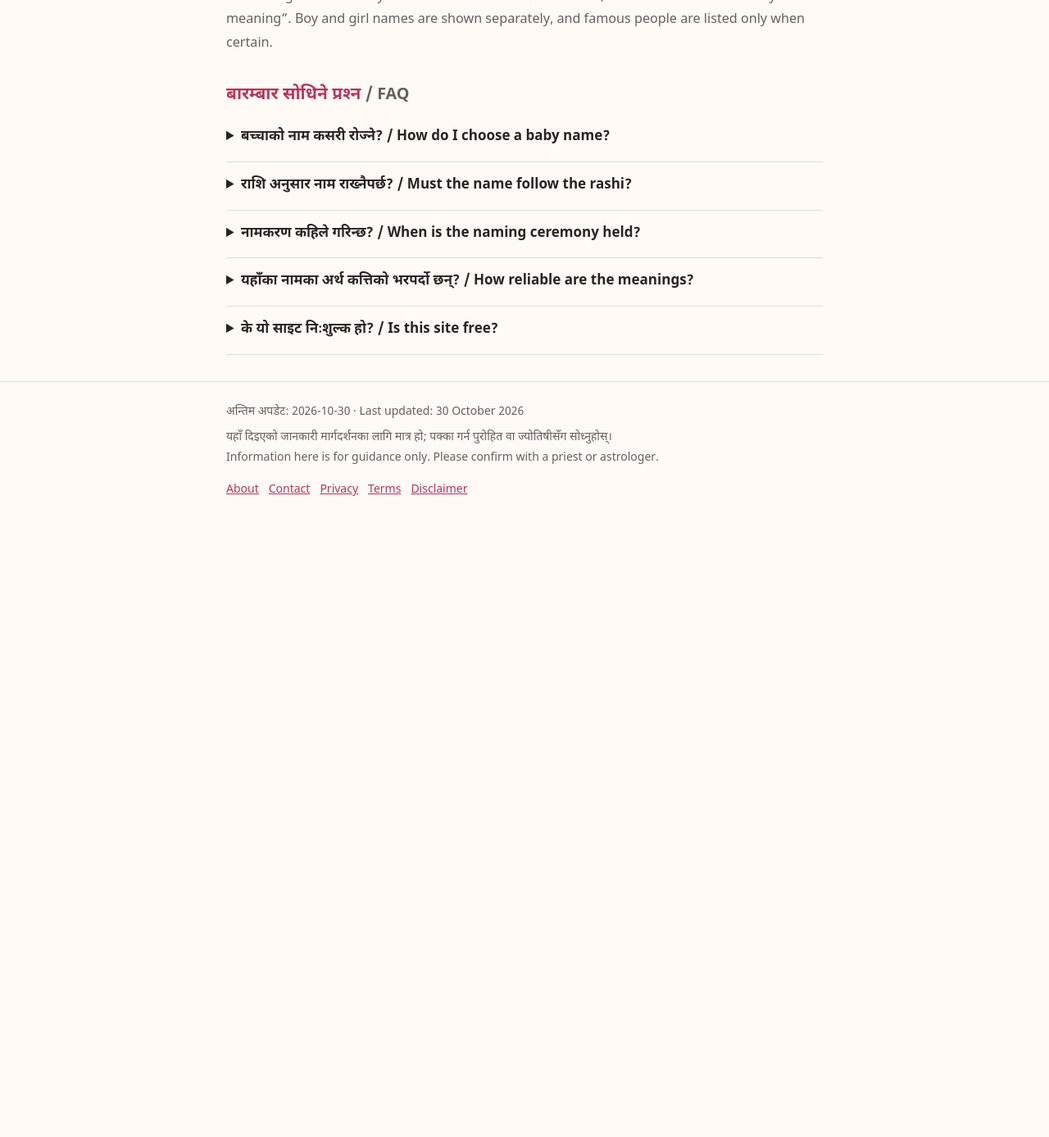
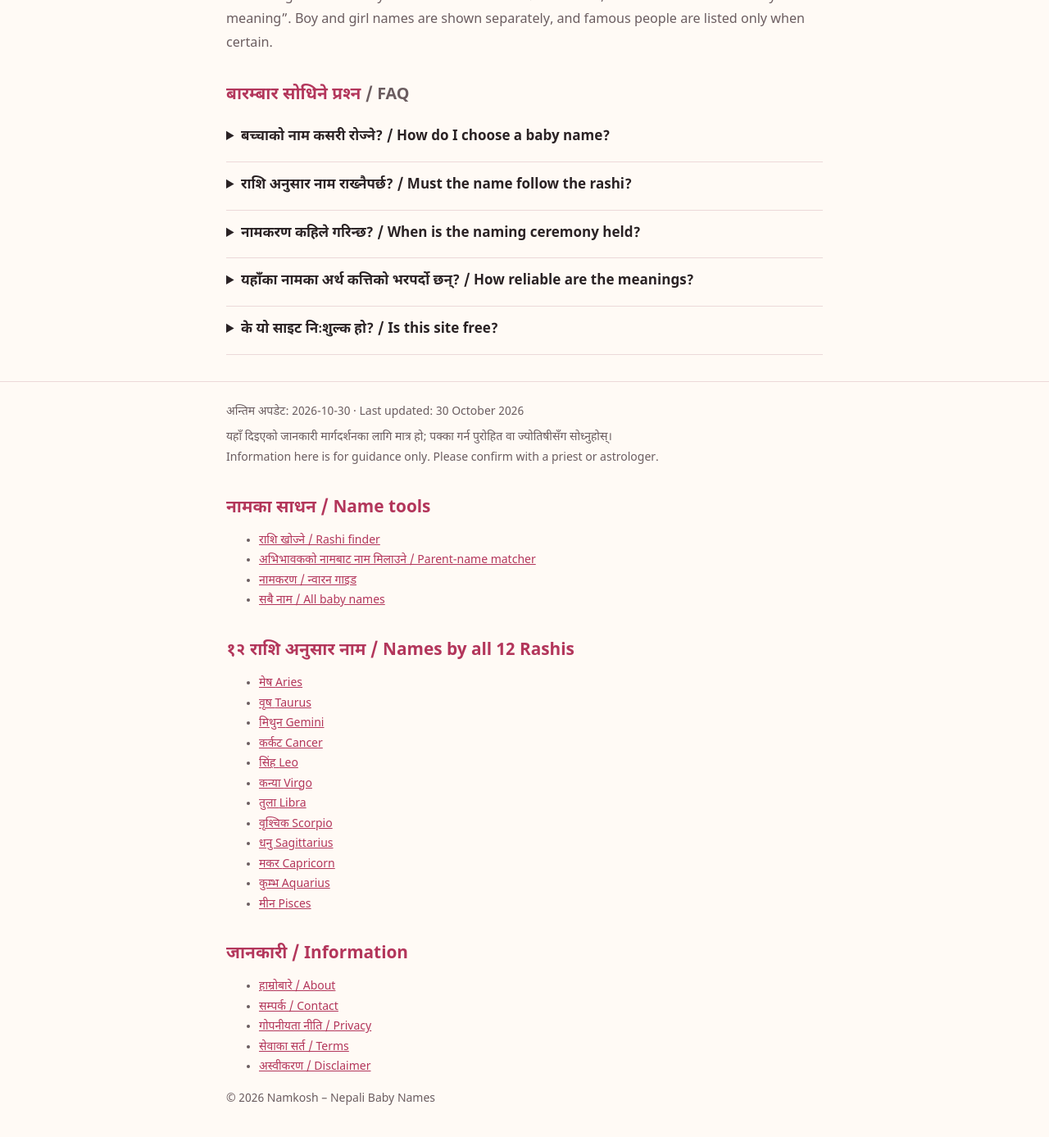
Before and after one commit to kcbinam52/Baby-names, a Jekyll site: the page built from index.html, in a window 1280 px wide and 1400 px high, scrolled down 1089 px. Shown: the top 1387 px of the window at 82% size. Built offline with Jekyll 4.4.1, drawn with Linux system fonts in a browser that asks for light colours; before the commit the page ends 1748 px from its top, so only the background shows below that.

Commit message:
Expand footer with Rashi and site navigation links

```diff
--- a/_includes/footer.html
+++ b/_includes/footer.html
@@ -1,5 +1,36 @@
-<footer class="site"><div class="w">
-<p>अन्तिम अपडेट: {{ page.updated | default: site.time | date: '%Y-%m-%d' }} · <span lang="en">Last updated: {{ page.updated | default: site.time | date: '%-d %B %Y' }}</span></p>
-<p>यहाँ दिइएको जानकारी मार्गदर्शनका लागि मात्र हो; पक्का गर्न पुरोहित वा ज्योतिषीसँग सोध्नुहोस्।<br><span lang="en">Information here is for guidance only. Please confirm with a priest or astrologer.</span></p>
-<nav aria-label="Footer"><a href="/about/">About</a><a href="/contact/">Contact</a><a href="/privacy-policy/">Privacy</a><a href="/terms/">Terms</a><a href="/disclaimer/">Disclaimer</a></nav>
-</div></footer>
+<footer class="site">
+  <div class="w">
+    <p>अन्तिम अपडेट: {{ page.updated | default: site.time | date: '%Y-%m-%d' }} · <span lang="en">Last updated: {{ page.updated | default: site.time | date: '%-d %B %Y' }}</span></p>
+    <p>यहाँ दिइएको जानकारी मार्गदर्शनका लागि मात्र हो; पक्का गर्न पुरोहित वा ज्योतिषीसँग सोध्नुहोस्।<br><span lang="en">Information here is for guidance only. Please confirm with a priest or astrologer.</span></p>
+    <div class="footer-links">
+      <section aria-labelledby="footer-tools">
+        <h2 id="footer-tools">नामका साधन / Name tools</h2>
+        <ul>
+          <li><a href="/tools/rashi-finder/">राशि खोज्ने / Rashi finder</a></li>
+          <li><a href="/tools/parent-name-matcher/">अभिभावकको नामबाट नाम मिलाउने / Parent-name matcher</a></li>
+          <li><a href="/guide/naming-ceremony/">नामकरण / न्वारन गाइड</a></li>
+          <li><a href="/">सबै नाम / All baby names</a></li>
+        </ul>
+      </section>
+      <section aria-labelledby="footer-rashi">
+        <h2 id="footer-rashi">१२ राशि अनुसार नाम / Names by all 12 Rashis</h2>
+        <ul class="footer-rashi-list">
+          {% for r in site.data.rashi %}
+          <li><a href="/rashi/{{ r.slug }}/">{{ r.ne }} <span lang="en">{{ r.en }}</span></a></li>
+          {% endfor %}
+        </ul>
+      </section>
+      <section aria-labelledby="footer-info">
+        <h2 id="footer-info">जानकारी / Information</h2>
+        <ul>
+          <li><a href="/about/">हाम्रोबारे / About</a></li>
+          <li><a href="/contact/">सम्पर्क / Contact</a></li>
+          <li><a href="/privacy-policy/">गोपनीयता नीति / Privacy</a></li>
+          <li><a href="/terms/">सेवाका सर्त / Terms</a></li>
+          <li><a href="/disclaimer/">अस्वीकरण / Disclaimer</a></li>
+        </ul>
+      </section>
+    </div>
+    <p class="footer-copy">© {{ site.time | date: '%Y' }} {{ site.title_en }}</p>
+  </div>
+</footer>
```
